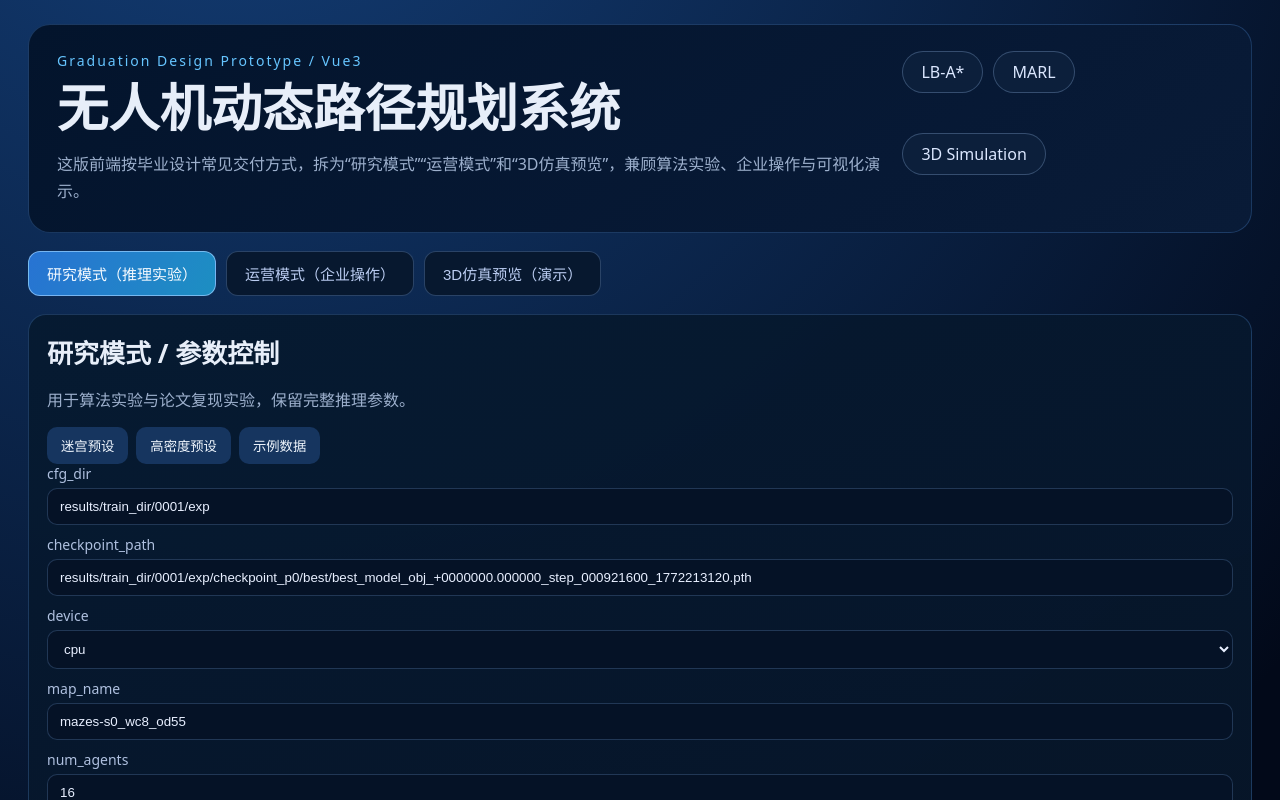
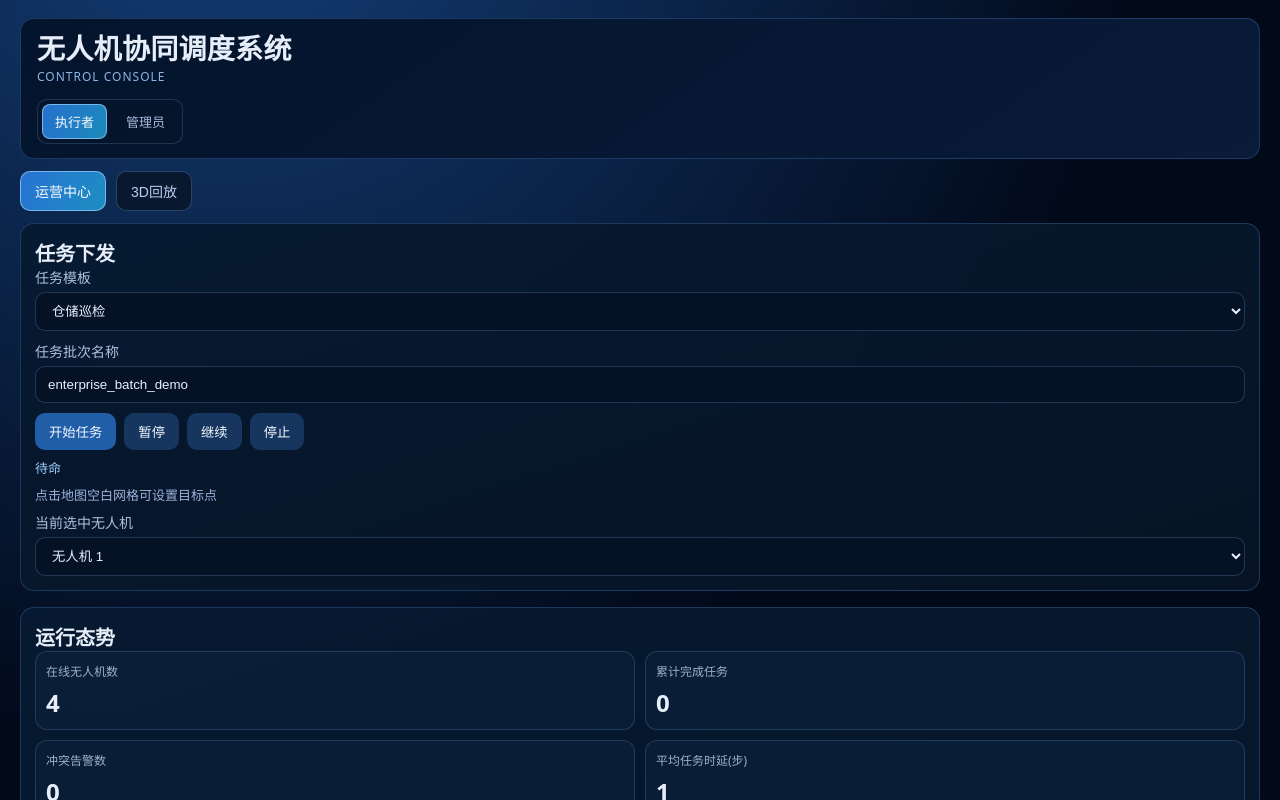
Before and after one commit to sa-as31/sampo_rebuild_1, a Vue app in the folder web_frontend/: page / in a window 1280 px wide. Shown: the top 800 px of the page. Built offline with nearby package versions, Linux system fonts and the light colour scheme; no server answers.

Commit message:
Add admin/executor role switch and simplify console UI

```diff
--- a/web_frontend/src/App.vue
+++ b/web_frontend/src/App.vue
@@ -1,17 +1,13 @@
 <template>
   <div class="app-shell">
-    <header class="hero">
-      <div>
-        <p class="eyebrow">Graduation Design Prototype / Vue3</p>
-        <h1>无人机动态路径规划系统</h1>
-        <p class="hero-copy">
-          这版前端按毕业设计常见交付方式，拆为“研究模式”“运营模式”和“3D仿真预览”，兼顾算法实验、企业操作与可视化演示。
-        </p>
+    <header class="topbar">
+      <div class="brand">
+        <h1>无人机协同调度系统</h1>
+        <span>Control Console</span>
       </div>
-      <div class="hero-tags">
-        <span>LB-A*</span>
-        <span>MARL</span>
-        <span>3D Simulation</span>
+      <div class="role-switch">
+        <button :class="{ active: userRole === 'executor' }" @click="switchRole('executor')">执行者</button>
+        <button :class="{ active: userRole === 'admin' }" @click="switchRole('admin')">管理员</button>
       </div>
     </header>
 
@@ -36,16 +32,28 @@
 </template>
 
 <script setup>
-import { ref } from "vue";
+import { computed, ref } from "vue";
 import ResearchModeView from "./modules/research/ResearchModeView.vue";
 import OperationsModeView from "./modules/operations/OperationsModeView.vue";
 import Simulation3DView from "./modules/simulation3d/Simulation3DView.vue";
 
-const tabs = [
-  { key: "research", label: "研究模式（推理实验）" },
-  { key: "ops", label: "运营模式（企业操作）" },
-  { key: "sim3d", label: "3D仿真预览（演示）" },
+const adminTabs = [
+  { key: "ops", label: "运营中心" },
+  { key: "sim3d", label: "3D回放" },
+  { key: "research", label: "研究模式" },
+];
+const executorTabs = [
+  { key: "ops", label: "运营中心" },
+  { key: "sim3d", label: "3D回放" },
 ];
 
-const activeMode = ref("research");
+const userRole = ref("executor");
+const activeMode = ref("ops");
+const tabs = computed(() => (userRole.value === "admin" ? adminTabs : executorTabs));
+
+function switchRole(nextRole) {
+  userRole.value = nextRole;
+  const visible = tabs.value.map((tab) => tab.key);
+  if (!visible.includes(activeMode.value)) activeMode.value = visible[0];
+}
 </script>
--- a/web_frontend/src/modules/operations/OperationsModeView.vue
+++ b/web_frontend/src/modules/operations/OperationsModeView.vue
@@ -1,8 +1,7 @@
 <template>
   <section class="ops-grid">
     <article class="panel">
-      <h2>运营模式 / 快速任务下发</h2>
-      <p>面向企业侧操作员：简化参数输入，快速配置任务并查看执行状态。</p>
+      <h2>任务下发</h2>
 
       <div class="field-grid">
         <label>任务模板
@@ -23,7 +22,7 @@
       </div>
       <div class="status-chip">{{ opsStatus }}</div>
 
-      <div class="legend">交互说明：点击右侧地图空白网格，可为“当前选中无人机”快速设置目标点。</div>
+      <div class="legend">点击地图空白网格可设置目标点</div>
       <div class="field-grid" style="margin-top: 8px">
         <label>当前选中无人机
           <select v-model.number="selectedDroneId">
@@ -35,7 +34,6 @@
 
     <article class="panel">
       <h2>运行态势</h2>
-      <p>聚焦状态展示，不暴露复杂算法参数。</p>
 
       <div class="status-cards">
         <div class="status-card"><p>在线无人机数</p><strong>{{ statusCards.online }}</strong></div>
--- a/web_frontend/src/modules/research/ResearchModeView.vue
+++ b/web_frontend/src/modules/research/ResearchModeView.vue
@@ -1,8 +1,7 @@
 <template>
   <section class="layout-grid">
     <article class="panel">
-      <h2>研究模式 / 参数控制</h2>
-      <p>用于算法实验与论文复现实验，保留完整推理参数。</p>
+      <h2>管理员 / 研究配置</h2>
       <div class="btn-row">
         <button class="btn secondary" @click="applyPreset('maze')">迷宫预设</button>
         <button class="btn secondary" @click="applyPreset('dense')">高密度预设</button>
@@ -30,7 +29,6 @@
 
     <article class="panel">
       <h2>轨迹回放</h2>
-      <p>无人机图标表示智能体位置，空心圆表示目标，灰方块表示障碍。</p>
       <div class="canvas-wrap">
         <div class="canvas-overlay">
           <span class="chip">Step {{ currentStep }}</span>
@@ -54,7 +52,6 @@
 
     <article class="panel">
       <h2>运行日志</h2>
-      <p>记录一次推理输入和关键输出，方便实验复现。</p>
       <div class="log-box">{{ logText }}</div>
     </article>
   </section>
--- a/web_frontend/src/modules/simulation3d/Simulation3DView.vue
+++ b/web_frontend/src/modules/simulation3d/Simulation3DView.vue
@@ -2,7 +2,6 @@
   <section class="sim3d-grid">
     <article class="panel">
       <h2>3D 仿真配置</h2>
-      <p>将现有 2D 地图与模型回放结果映射到 3D 视角中展示。</p>
 
       <div class="field-grid">
         <label>示例模板（仅前端示例）
@@ -60,7 +59,6 @@
 
     <article class="panel">
       <h2>3D 回放窗口</h2>
-      <p>无人机和障碍均来自当前 2D 回放数据，按网格坐标转换为 3D 空间。</p>
       <div class="canvas-wrap sim3d-canvas-wrap">
         <canvas ref="previewCanvasRef" height="560" width="960"></canvas>
       </div>
@@ -74,16 +72,15 @@
     </article>
 
     <article class="panel">
-      <h2>3D 技术路线建议</h2>
-      <p>目前已实现“2D 推理结果 -> 3D 展示层”桥接，后续可替换为真实引擎。</p>
+      <h2>系统摘要</h2>
       <div class="sim3d-stack">
         <div class="sim3d-card recommend">
-          <h3>推荐：Three.js + glTF + WebSocket</h3>
-          <p>保留当前数据接口，替换渲染层即可升级到真实 3D 模型与材质。</p>
+          <h3>渲染链路</h3>
+          <p>2D 地图与回放数据实时映射到 3D 视图。</p>
         </div>
         <div class="sim3d-card">
-          <h3>当前已打通</h3>
-          <p>可调用 `/api/run-demo`，读取后端 `environment` 和 `frames`，并在 3D 中回放。</p>
+          <h3>模型接口</h3>
+          <p>支持直接调用 `/api/run-demo` 并加载回放。</p>
         </div>
       </div>
     </article>
--- a/web_frontend/src/styles.css
+++ b/web_frontend/src/styles.css
@@ -32,69 +32,74 @@ body {
 .app-shell {
   max-width: 1500px;
   margin: 0 auto;
-  padding: 24px 28px 32px;
+  padding: 18px 20px 26px;
 }
 
-.hero {
+.topbar {
   display: flex;
   justify-content: space-between;
-  gap: 18px;
-  padding: 26px 28px;
+  align-items: center;
+  gap: 14px;
+  padding: 14px 16px;
   border: 1px solid var(--line);
-  border-radius: 22px;
-  background: linear-gradient(145deg, #03142c 0%, #071935 70%, #091b37 100%);
+  border-radius: 14px;
+  background: linear-gradient(145deg, #03142c 0%, #071935 75%, #091b37 100%);
 }
 
-.eyebrow {
-  margin: 0 0 10px;
-  letter-spacing: 2px;
-  font-size: 14px;
-  color: #66c5ff;
+.brand h1 {
+  margin: 0;
+  font-size: 28px;
+  line-height: 1.1;
+  letter-spacing: 0.3px;
 }
 
-h1 {
-  margin: 0;
-  font-size: clamp(34px, 4vw, 62px);
-  line-height: 1.08;
+.brand span {
+  display: block;
+  margin-top: 4px;
+  color: #8eb4e6;
+  font-size: 12px;
+  letter-spacing: 1px;
+  text-transform: uppercase;
 }
 
-.hero-copy {
-  margin: 16px 0 0;
-  color: var(--subtle);
-  line-height: 1.7;
-  max-width: 840px;
+.role-switch {
+  display: flex;
+  gap: 6px;
+  padding: 4px;
+  border: 1px solid rgba(133, 178, 242, 0.2);
+  border-radius: 10px;
+  background: rgba(6, 22, 43, 0.82);
 }
 
-.hero-tags {
-  display: flex;
-  align-items: flex-start;
-  gap: 10px;
-  flex-wrap: wrap;
+.role-switch button {
+  border: 1px solid transparent;
+  background: transparent;
+  color: #a7bbdd;
+  border-radius: 8px;
+  padding: 7px 12px;
+  font-size: 13px;
+  cursor: pointer;
 }
 
-.hero-tags span {
-  border: 1px solid rgba(161, 196, 244, 0.28);
-  border-radius: 999px;
-  padding: 9px 18px;
-  font-size: 30px;
-  font-size: clamp(16px, 1.2vw, 28px);
-  color: #dbe7ff;
-  background: rgba(13, 33, 61, 0.86);
+.role-switch button.active {
+  color: #f7fbff;
+  border-color: rgba(153, 205, 255, 0.72);
+  background: linear-gradient(120deg, rgba(45, 127, 232, 0.86), rgba(33, 168, 222, 0.8));
 }
 
 .mode-tabs {
   display: flex;
   gap: 10px;
-  margin: 18px 0;
+  margin: 12px 0;
 }
 
 .tab-btn {
   border: 1px solid rgba(133, 178, 242, 0.28);
   background: rgba(8, 24, 46, 0.95);
   color: #bbcdf2;
-  border-radius: 12px;
-  padding: 11px 18px;
-  font-size: 15px;
+  border-radius: 10px;
+  padding: 9px 14px;
+  font-size: 14px;
   cursor: pointer;
   transition: all 0.2s ease;
 }
@@ -113,15 +118,15 @@ h1 {
 
 .panel {
   border: 1px solid var(--line);
-  border-radius: 18px;
+  border-radius: 14px;
   background: linear-gradient(162deg, rgba(6, 26, 49, 0.97), rgba(7, 20, 38, 0.98));
-  padding: 18px;
+  padding: 14px;
   min-height: 150px;
 }
 
 .panel h2 {
   margin: 0;
-  font-size: 26px;
+  font-size: 20px;
 }
 
 .panel p {
@@ -335,6 +340,11 @@ h1 {
 }
 
 @media (max-width: 1280px) {
+  .topbar {
+    flex-direction: column;
+    align-items: flex-start;
+  }
+
   .layout-grid {
     grid-template-columns: 1fr;
   }
```
Also changed, not shown: 2 other files (tests, documents, lock files or other folders).
